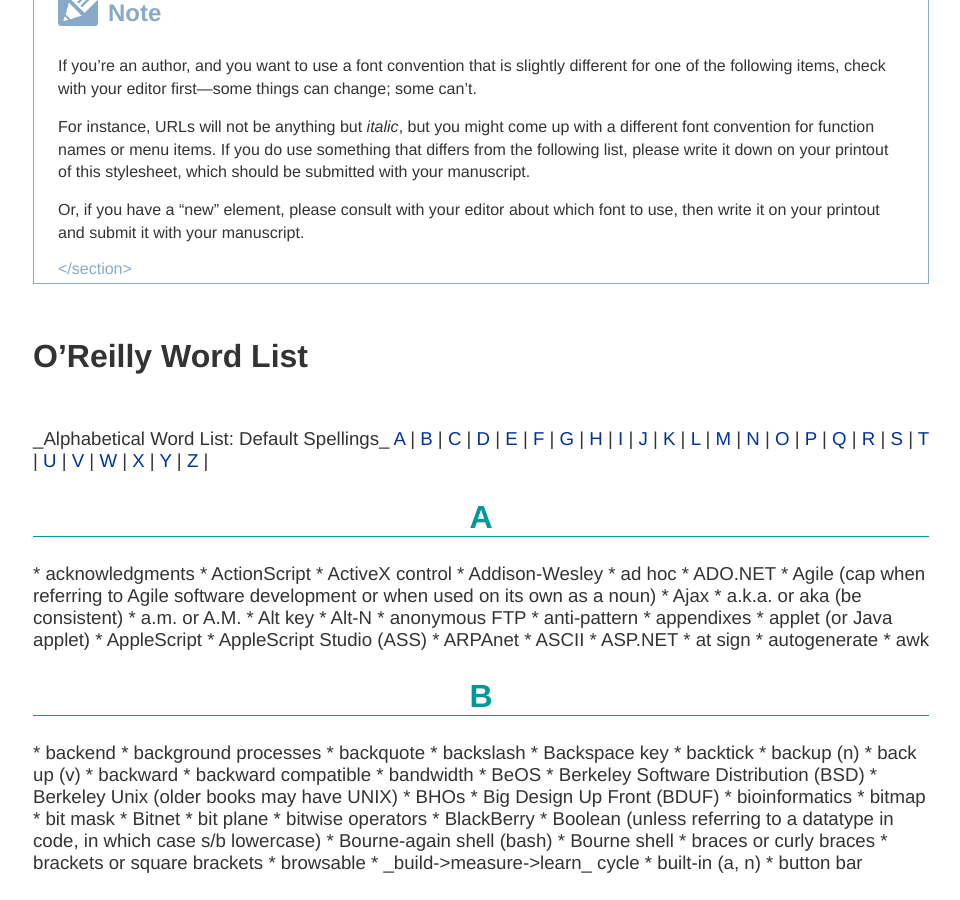
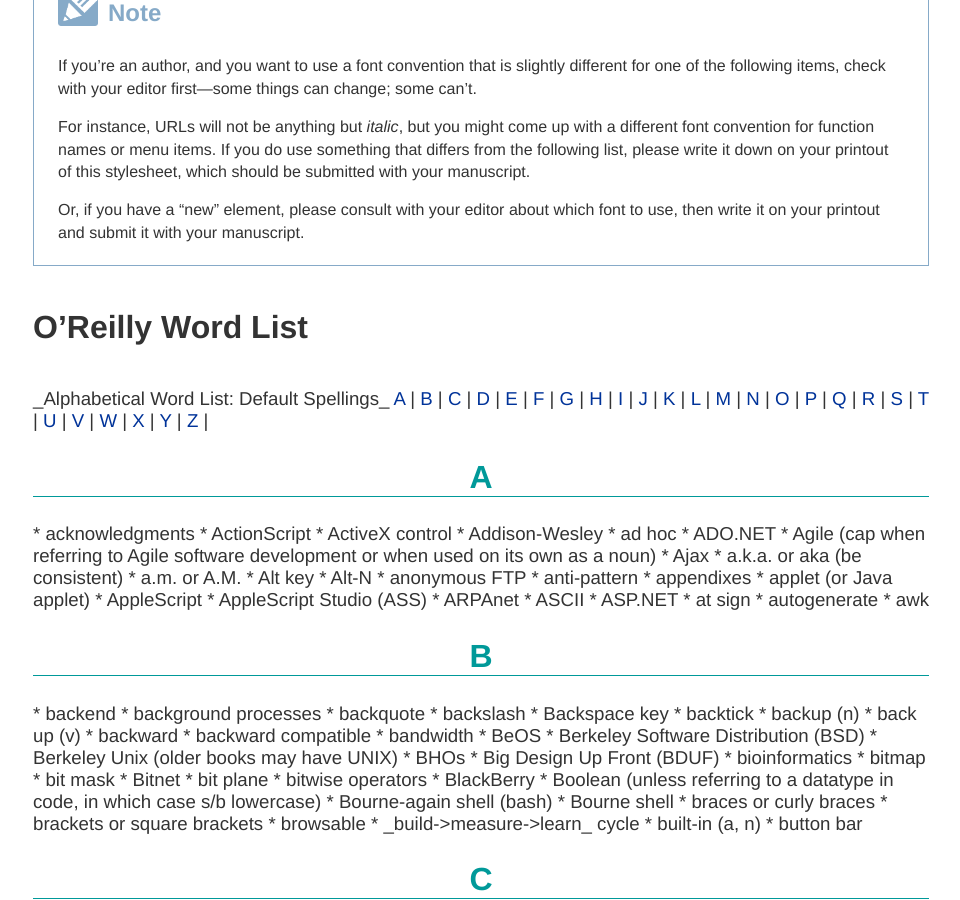
Before and after one commit to oreillymedia/production-resources, a Jekyll site: the page built from styleguide/index.md, in a window 1280 px wide and 900 px high, scrolled down 13040 px. Shown: the whole window, without its empty margins (159-1119 px from the left). Built offline with Jekyll 4.4.1, drawn with Linux system fonts in a browser that asks for light colours.

Commit message:
Update index.md

```diff
--- a/styleguide/index.md
+++ b/styleguide/index.md
@@ -387,7 +387,7 @@
 <h3>Syntax Highlighting</h3>
 
 <p>We use a tool called Pygments to colorize code. In most books, code will appear in black and white in the print book and in color in all electronic formats, including the web pdf. If you’re an author, please consult the <a href="http://pygments.org/docs/lexers/">list of available lexers</a> and apply them to your code as you write. To apply syntax highlighting in Asciidoc, consult <a href="http://docs.atlas.oreilly.com/writing_in_asciidoc.html#syntax_highlighting"> Writing in AsciiDoc</a>. To apply syntax highlighting in DocBook, consult <a href="http://chimera.labs.oreilly.com/books/1234000000058/ch02.html#syntax_highlighting">the DocBook Authoring Guidelines</a>. To apply syntax highlighting in Word, consult the <a href="http://oreillymedia.github.io/production-resources/word/#syntax-highlighting">O’Reilly Media Word Template Quickstart Guide</a>.
- </section>
+</section>
 
 
 
@@ -803,14 +803,15 @@
 <p>It’s <em>very</em> important to follow tagging conventions for terms. The method for applying conventions will vary depending on the format: Word/OpenOffice, DocBook XML, or InDesign. Please consult with your editor or  <em>toolsreq@oreilly.com</em> for instructions specific to each environment.</p>
 
 <p>For Word copyediting, please do the following before submitting files for conversion: replace any tabs in code with the appropriate number of spaces (see earlier section, <a data-type="xref" href="#code">Code</a>); convert any remaining Word comments to tagged Comment paragraphs highlighted in blue; search for any manual linebreaks (^l) and delete or replace with paragraph breaks as appropriate; and accept all changes and make sure filenames adhere to house style.</p>
+
 <div data-type="note" id="note-1"><h6>Note</h6>
 <p>If you’re an author, and you want to use a font convention that is slightly different for one of the following items, check with your editor first—some things can change; some can’t.</p>
 
 <p>For instance, URLs will not be anything but <em>italic</em>, but you might come up with a different font convention for function names or menu items. If you do use something that differs from the following list, please write it down on your printout of this stylesheet, which should be submitted with your manuscript.</p>
 
 <p>Or, if you have a “new” element, please consult with your editor about which font to use, then write it on your printout and submit it with your manuscript.</p>
+</div>
 </section>
-</div>
 
 
 
```
